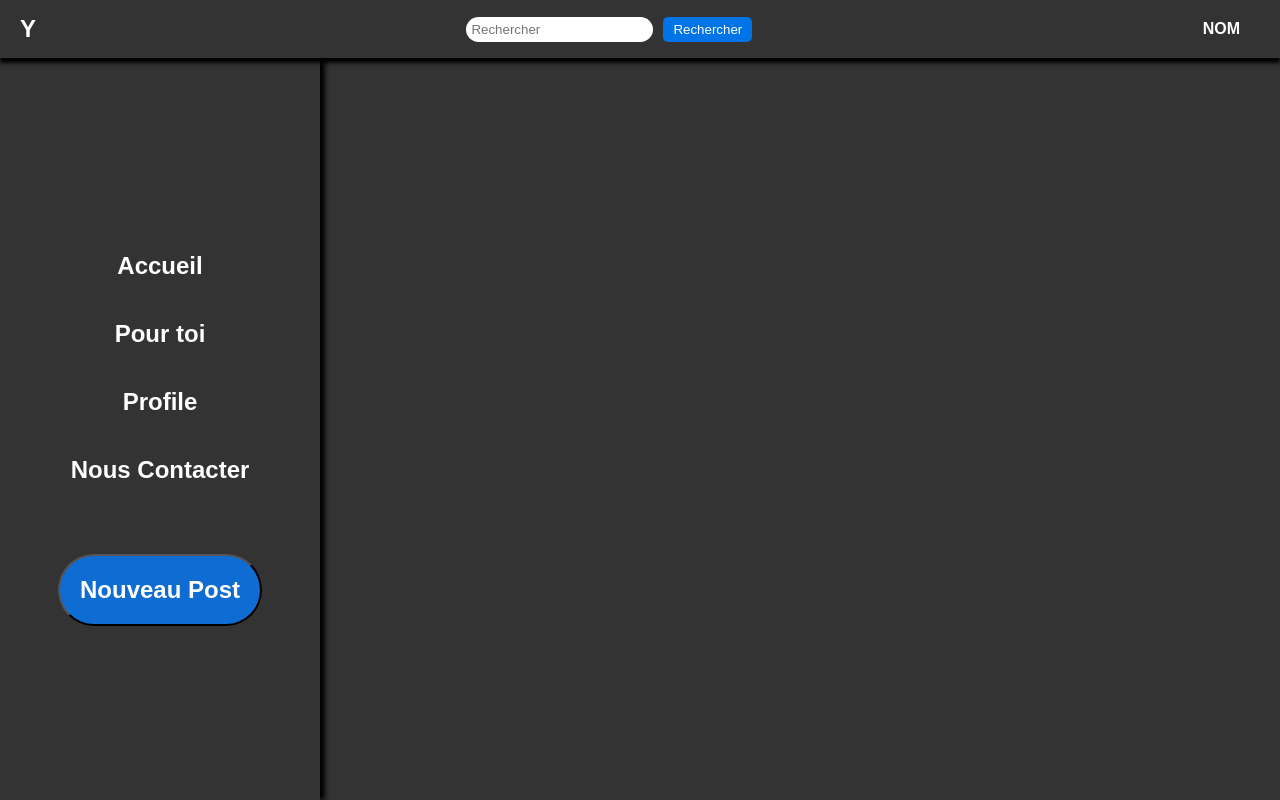
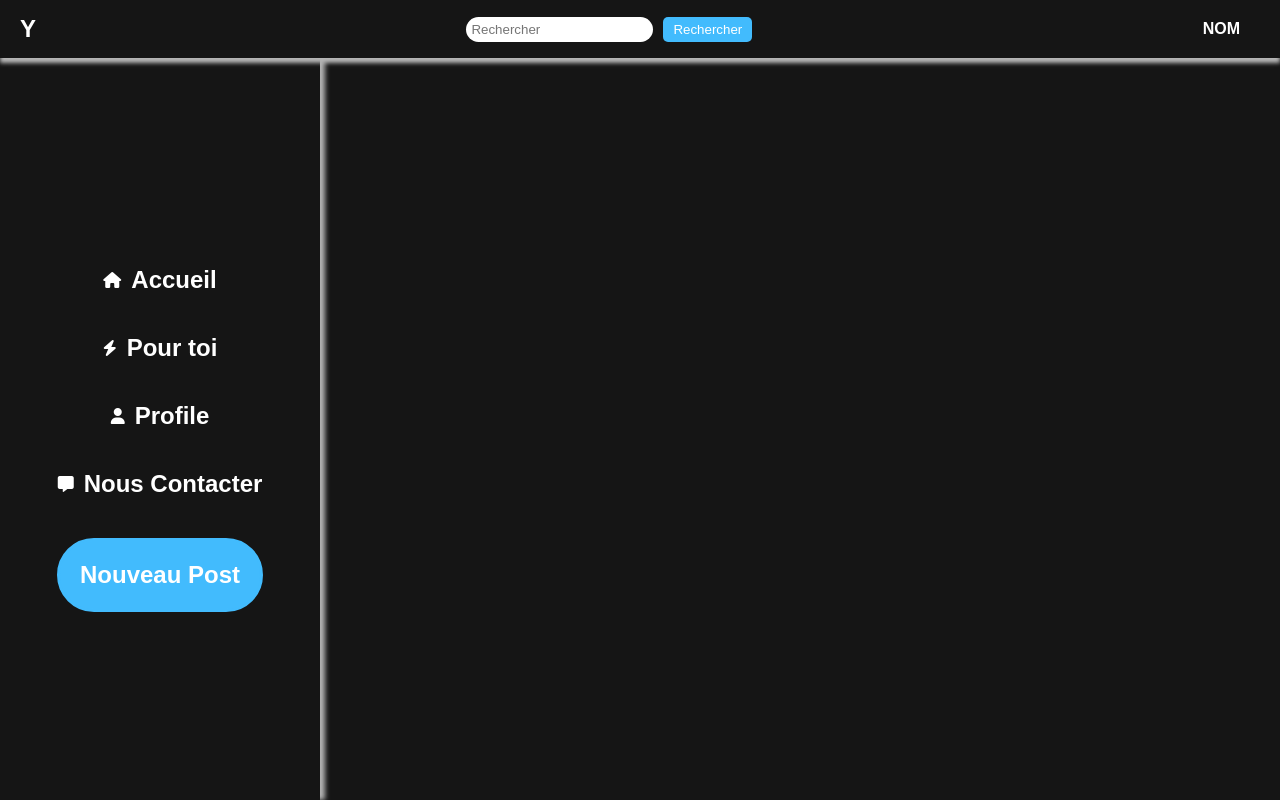
Before and after one commit to chiyeb/ProjetDevWeb, a PHP site: page / in a window 1280 px wide. Run offline with PHP 8.4, Linux system fonts and the light colour scheme; some libraries are stand-ins or nearby versions.

Commit message:
ajout icon , et variablee de couleurs

```diff
--- a/index.php
+++ b/index.php
@@ -1,6 +1,7 @@
 <!doctype html>
 <html lang="fr">
 <head>
+    <script src="https://kit.fontawesome.com/2310277d03.js" crossorigin="anonymous"></script>
     <link rel="stylesheet" href="styles.css">
     <meta charset="UTF-8">
     <meta name="viewport"
@@ -19,14 +20,26 @@
 </header>
 
 
-    <nav>
+<nav>
+    <div class="menu-item">
+        <i class="fa-solid fa-house"></i>
         <a class="btn-menu" href="accueil.php">Accueil</a>
+    </div>
+    <div class="menu-item">
+        <i class="fa-solid fa-bolt"></i>
         <a class="btn-menu" href="pour-toi.php">Pour toi</a>
+    </div>
+    <div class="menu-item">
+        <i class="fa-solid fa-user"></i>
         <a class="btn-menu" href="pour-toi.php">Profile</a>
+    </div>
+    <div class="menu-item">
+        <i class="fa-solid fa-message"></i>
         <a class="btn-menu" href="pour-toi.php">Nous Contacter</a>
+    </div>
+
         <button class="btn-menu" id="post-button">Nouveau Post</button>
-    </nav>
-
+</nav>
 
 </body>
 </html>
--- a/styles.css
+++ b/styles.css
@@ -3,23 +3,31 @@
     padding: 0;
     font-family: Arial;
 }
+:root{
+    --main-bg-color: #151515 ;
+    --second-bg-color: #42bbfd;
+    --hover-bg-color : #424242;
+    --shadow-color : #b6b6b6;
+}
+
 
 body {
-    background-color: #333333;
+    background-color: var(--main-bg-color);
     display: flex;
     flex-direction: column;
     height: 100vh; /* Hauteur de la fenêtre du navigateur */
+
 }
 
 header {
-    background-color: #333;
+    background-color: var(--main-bg-color);
     color: #fff;
     padding: 10px 0;
     display: flex;
     justify-content: space-between;
     align-items: center;
     margin-bottom: 0px;
-    box-shadow: 0px 5px 4px 0px #000000;
+    box-shadow: 0px 5px 4px 0px var(--shadow-color);
     position: relative;
 }
 
@@ -44,7 +52,7 @@ header {
 }
 
 .search-bar button {
-    background-color: #0073e6;
+    background-color:var(--second-bg-color) ;
     color: #fff;
     border: none;
     padding: 5px 10px;
@@ -62,39 +70,60 @@ header {
 }
 
 nav {
-    background-color: #333333;
+    background-color: var(--main-bg-color);
     color: #fff;
     padding: 10px 0;
     width: 25%;
-    flex-grow: 1; /* La nav s'étend pour occuper tout l'espace vertical restant */
+    flex-grow: 1;
     display: flex;
     flex-direction: column;
-    justify-content: center; /* Centrer verticalement */
-    align-items: center; /* Centrer horizontalement */
-    box-shadow: 5px 0px 5px 0px #000000;
-
+    justify-content: center;
+    align-items: center;
+    box-shadow: 5px 0px 5px 0px var(--shadow-color);
 }
 
-nav .btn-menu {
+.menu-item {
+    display: flex;
+    align-items: center; /* Aligner les icônes et les boutons verticalement */
+    padding: 20px 20px; /* Ajuster l'espacement entre les icônes et les boutons */
+}
+
+.menu-item:hover{
+    background-color: var(--hover-bg-color);
+    border-radius: 50px;
+    transition: 0.5s;
+}
+
+.menu-item i {
+    margin-right: 10px; /* Espacement entre l'icône et le bouton */
+}
+
+.btn-menu {
     text-decoration: none;
     color: #ffffff;
     font-size: 1.5rem;
     font-weight: bold;
-    padding: 20px 0px; /* Ajout de marge en haut et en bas */
     border-radius: 50px;
-
 }
 
-#post-button{
-    margin-top: 50px;
-    color: #ffffff;
-    background-color: #0e6cd2;
+
+#post-button {
+    color: #fff;
+    border: 3px solid var(--second-bg-color);
+    background-image: -webkit-linear-gradient(30deg, var(--second-bg-color) 50%, transparent 50%);
+    background-image: linear-gradient(30deg, var(--second-bg-color) 50%, transparent 50%);
+    background-size: 500px;
+    background-repeat: no-repeat;
+    background-position: 0%;
+    -webkit-transition: background 300ms ease-in-out;
+    transition: background 300ms ease-in-out;
+    margin-top: 20px;
     padding: 20px;
+}
+#post-button:hover {
+    background-position: 100%;
+    color: var(--second-bg-color);
     cursor: pointer;
-}
-
-#post-button:hover{
-    background-color: #0350a4;
 }
 
 
```
